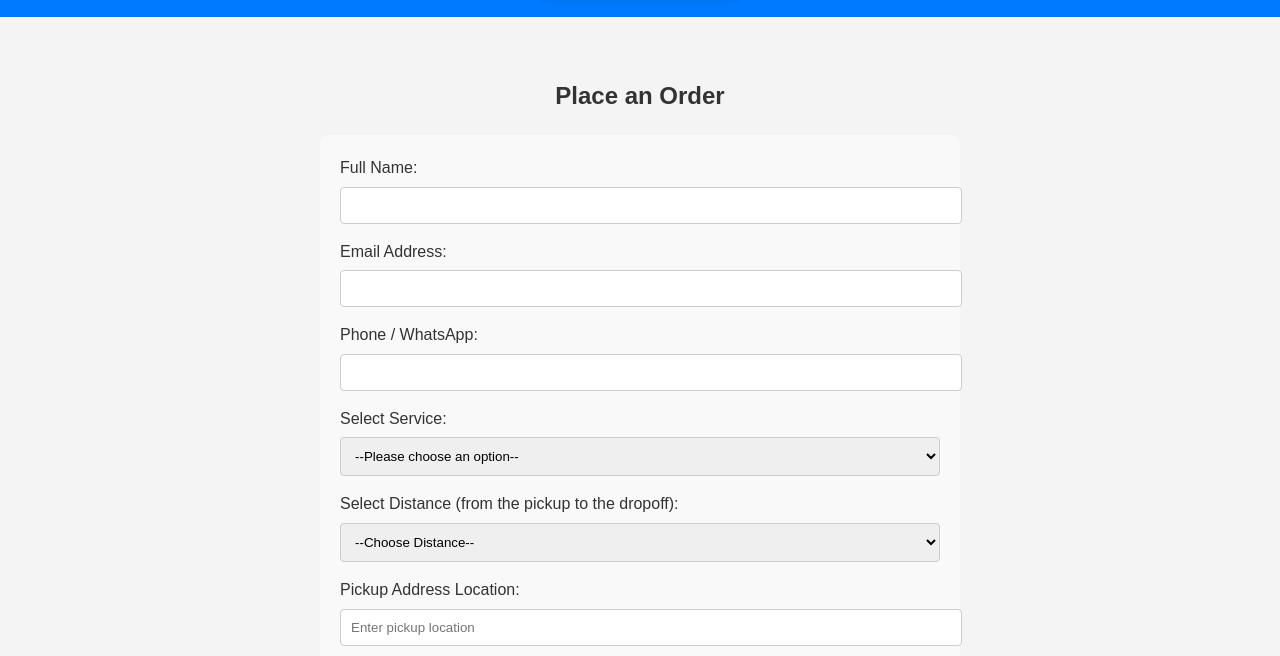
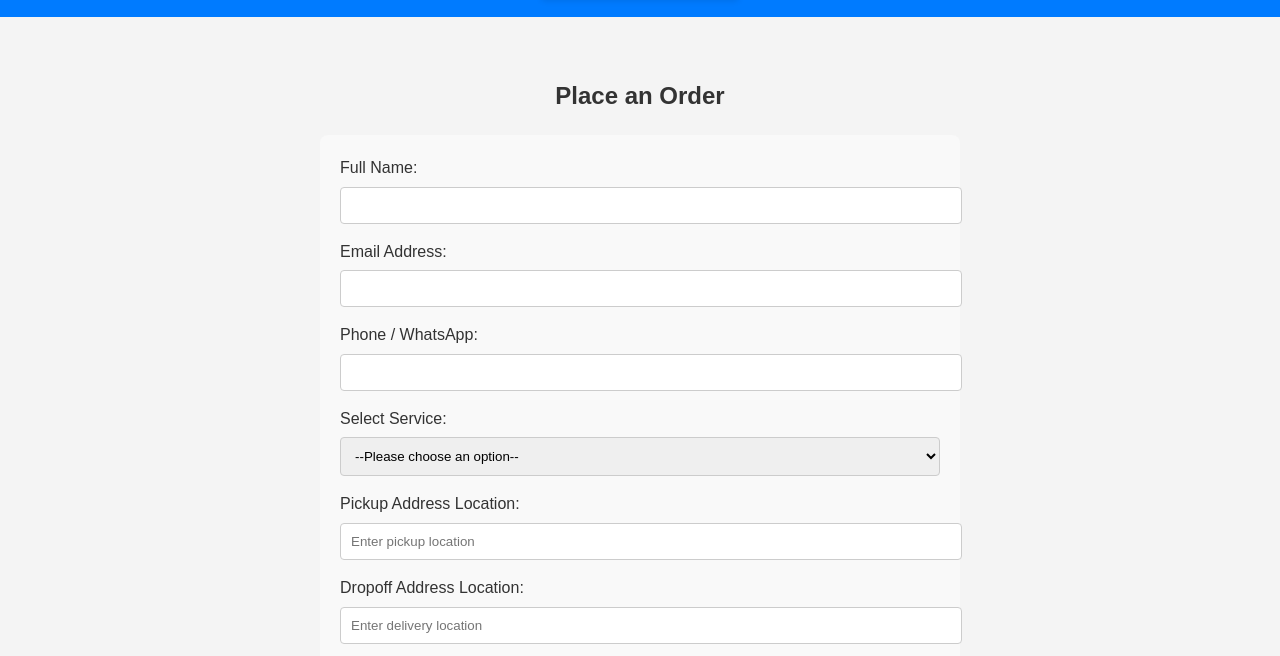
Before and after one commit to MRWHITEDELIVERIES/mrwhite, a plain HTML site: page placeorder.html in a window 1280 px wide. Shown: the part 134-790 px from the top of the page. Drawn offline with Linux system fonts and the light colour scheme.

Commit message:
Update placeorder.html

```diff
--- a/placeorder.html
+++ b/placeorder.html
@@ -62,19 +62,7 @@
     </select>
   </div>
   <!-- Distance -->
-  <div class="form-group">
-    <label for="distance">Select Distance (from the pickup to the dropoff):</label>
-    <select id="distance" name="distance" onchange="updatePrice()" required>
-      <option value="">--Choose Distance--</option>
-      <option value="">5km</option>
-      <option value="">10km</option>
-      <option value="">20km</option>
-      <option value="">30km</option>
-      <option value="">40km</option>
-      <option value="">50km</option>
-      <option value="">60km</option>
-    </select>
-  </div>
+
   <!-- Price display -->
   <div id="priceDisplay"></div>
   <!-- Pickup address -->
```
